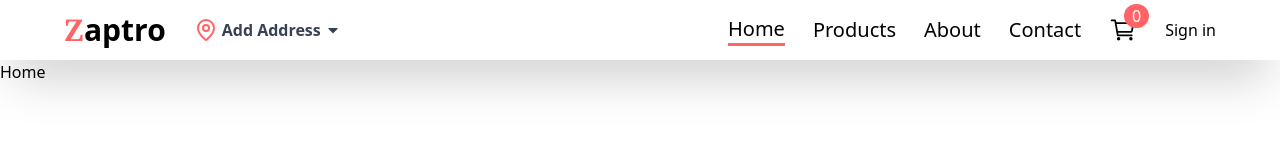
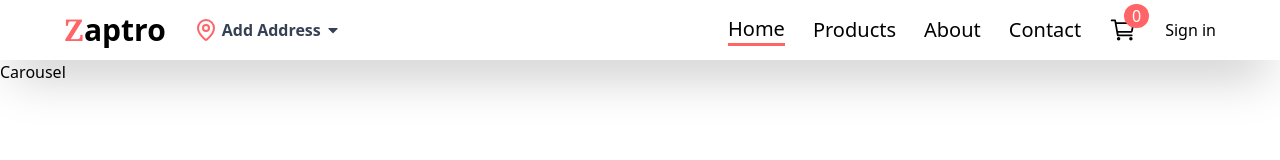
Before and after one commit to malikmoeeznawaz1/Zaptro-ecommerce, a React (Vite) app: page / in a window 1280 px wide. Shown: the top 160 px of the page. Built offline with nearby package versions, Linux system fonts and the light colour scheme; no server answers; the HTML template or start-up script is replaced by a standard one.

Commit message:
contextAPI created and now fetching data from API, going to write te code

```diff
--- /dev/null
+++ b/src/Context/DataContext.jsx
@@ -0,0 +1,13 @@
+import { createContext, useState } from "react";
+
+export const DataContext = createContext(null);
+
+export const DataProvider = ({children}) => {
+    const [data, setData] = useState();
+
+    const obj = {
+        data, setData
+    }
+
+    return <DataContext.Provider value={obj} >{children}</DataContext.Provider>
+}
--- a/src/Pages/Home.jsx
+++ b/src/Pages/Home.jsx
@@ -1,8 +1,11 @@
 import React from 'react'
+import Carousel from '../Components/Carousel'
 
 const Home = () => {
   return (
-    <div>Home</div>
+    <>
+      <Carousel />
+    </>
   )
 }
 
```
